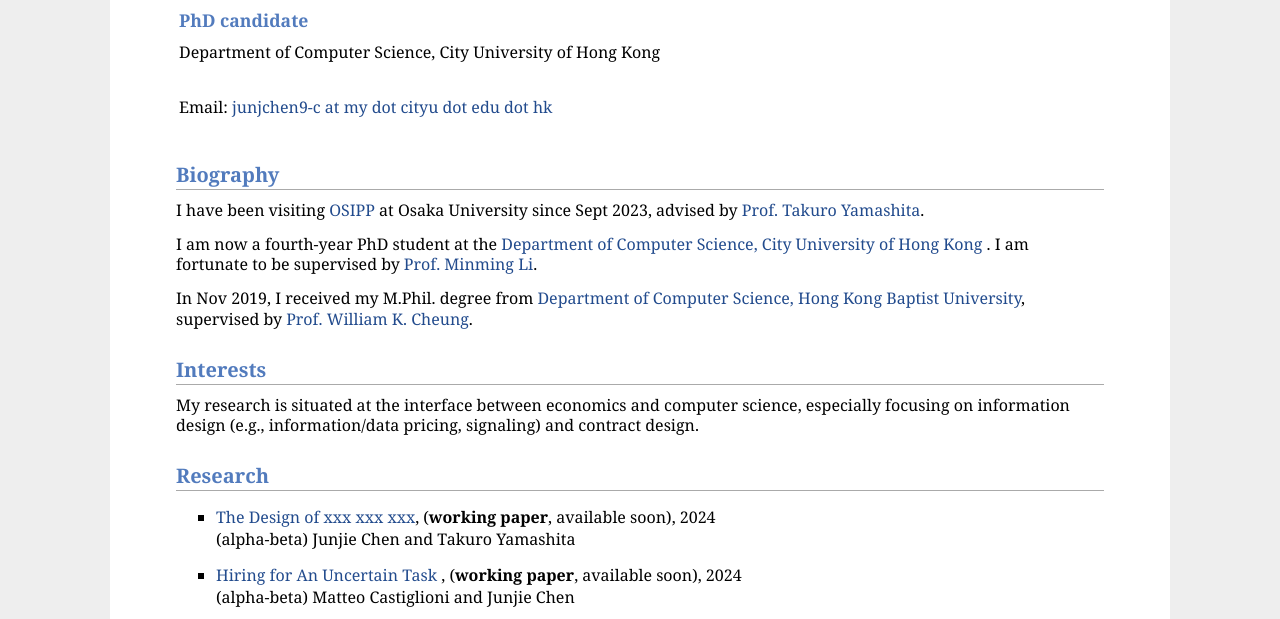
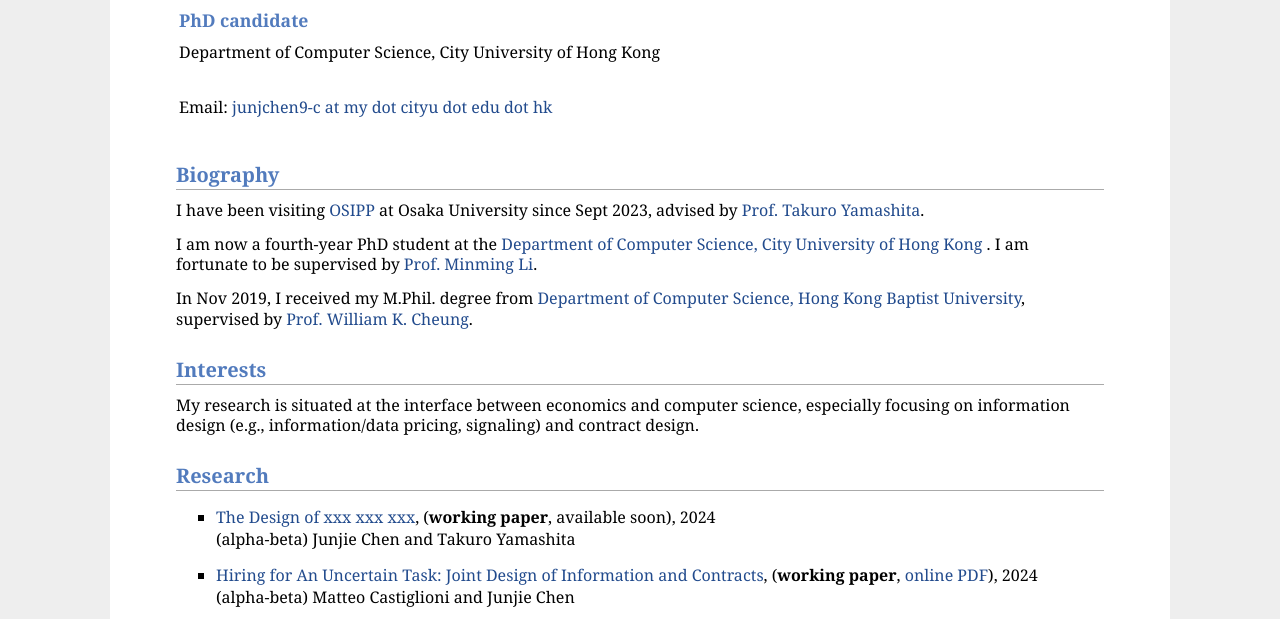
Before and after one commit to imjjchen/imjjchen.github.io, a plain HTML site: page index.html in a window 1280 px wide. Shown: the part 146-765 px from the top of the page. Drawn offline with Linux system fonts and the light colour scheme.

Commit message:
Update index.html

```diff
--- a/index.html
+++ b/index.html
@@ -67,7 +67,7 @@
 		(alpha-beta) Junjie Chen and Takuro Yamashita </br>
 	</li>
 	<li>
-		<a href=""> Hiring for An Uncertain Task </a>, (<b>working paper</b>, available soon), 2024 </br>
+		<a href=""> Hiring for An Uncertain Task: Joint Design of Information and Contracts</a>, (<b>working paper</b>, <a href="https://arxiv.org/abs/2407.05459">online PDF</a>), 2024 </br>
 		(alpha-beta) Matteo Castiglioni and Junjie Chen </br>
 	</li>
 
```
